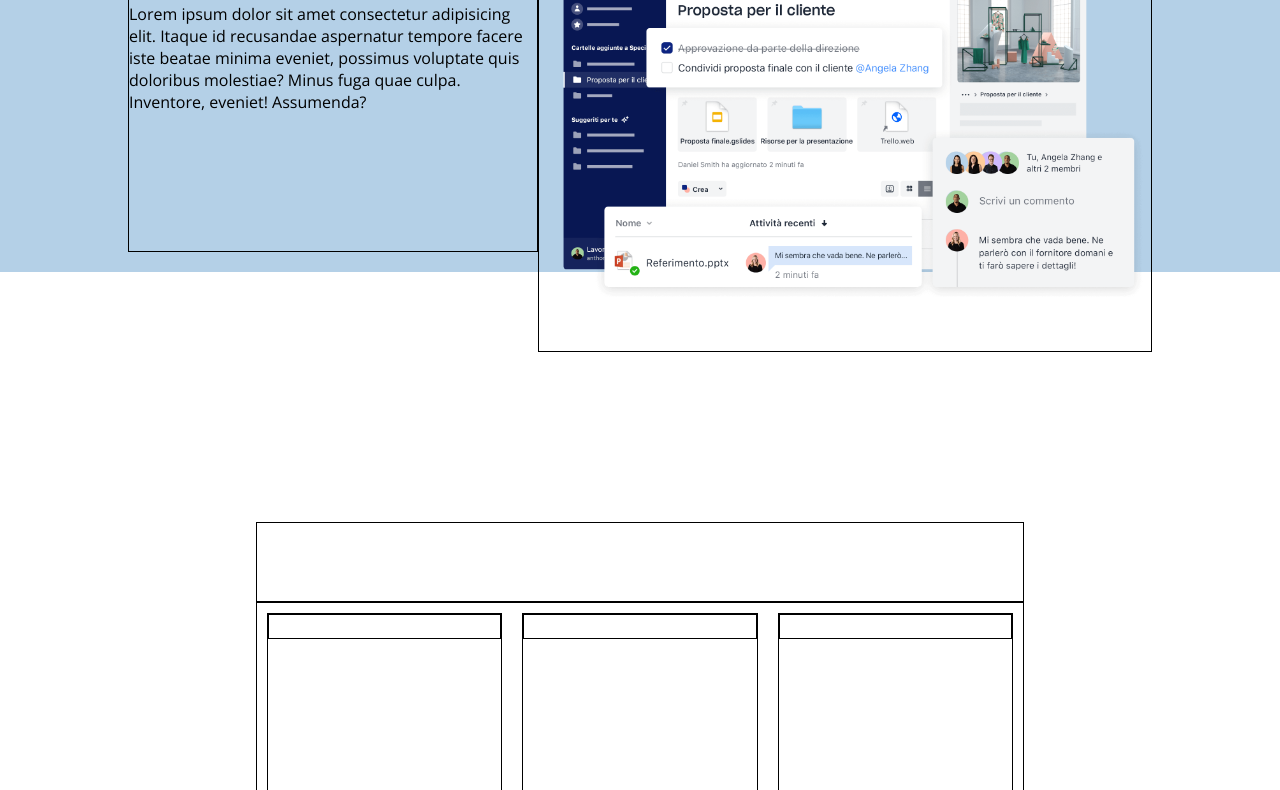
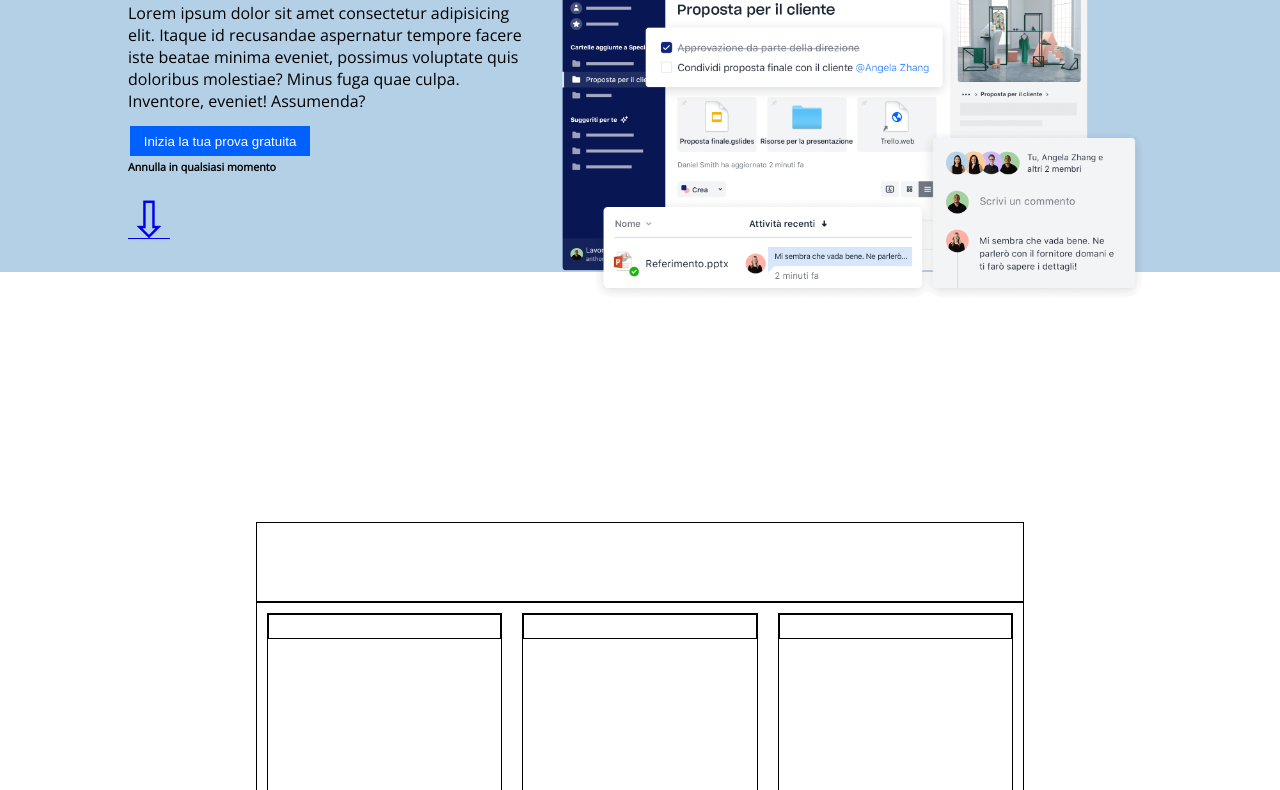
Before and after one commit to salvosanzone/htmlcss-dropbox, a plain HTML site: page index.html in a window 1280 px wide. Shown: the part 228-1018 px from the top of the page. Drawn offline with nearby package versions, Linux system fonts and the light colour scheme.

Commit message:
fine jumbotron

```diff
--- a/css/style.css
+++ b/css/style.css
@@ -69,14 +69,13 @@ header .menu .menu-right li a{
   padding: 10px;
 }
 
-.btn-blue-small{
+.btn-blue-small, .btn-blue-big{
   width: 60px;
   height: 30px;
   text-decoration: none;
   border: none;
   color: white;
   text-align: center;
-  text-decoration: none;
   margin: 4px 2px;
   cursor: pointer;
   background-color: #0061ff;
@@ -108,7 +107,6 @@ h1{
   float: left;
   width: 40%;
   height: 300px;
-  border: 1px solid black;
   padding-top: 50px;
 }
 
@@ -116,14 +114,22 @@ h1{
   float: left;
   width: 60%;
   height: 400px;
-  border: 1px solid black;
 }
 img{
   width: 100%;
 }
 
-main {
-  /* height: 700px; */
+.jumbo-text li{
+  list-style:none;
+  margin-top: 10px;
+}
+
+.btn-blue-big{
+  list-style: none;
+  width: 180px;
+}
+.anchor{
+  font-size: 50px;
 }
 
 main section.columns {
--- a/index.html
+++ b/index.html
@@ -44,6 +44,9 @@
             <p>
               Lorem ipsum dolor sit amet consectetur adipisicing elit. Itaque id recusandae aspernatur tempore facere iste beatae minima eveniet, possimus voluptate quis doloribus molestiae? Minus fuga quae culpa. Inventore, eveniet! Assumenda?
             </p>
+            <li><a href=""><button class="btn-blue-big">Inizia la tua prova gratuita</button></a></li>
+            <h6>Annulla in qualsiasi momento</h6>
+            <li><a href="Trova"><span class="anchor">&#8681;</span></a></li>
           </div>
           <div class="jumbo-image">
             <img src="img/jumbo.png" alt="">
```
